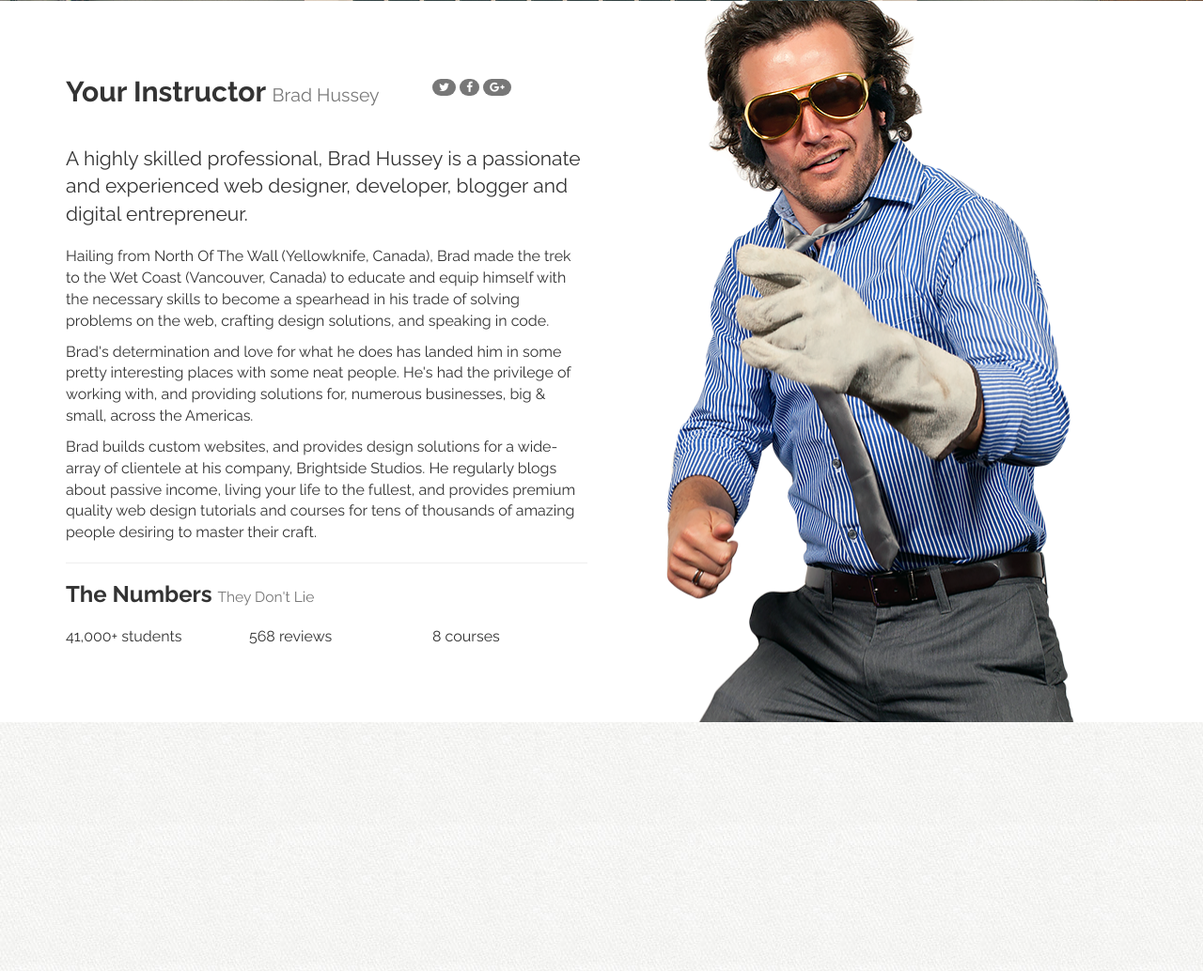
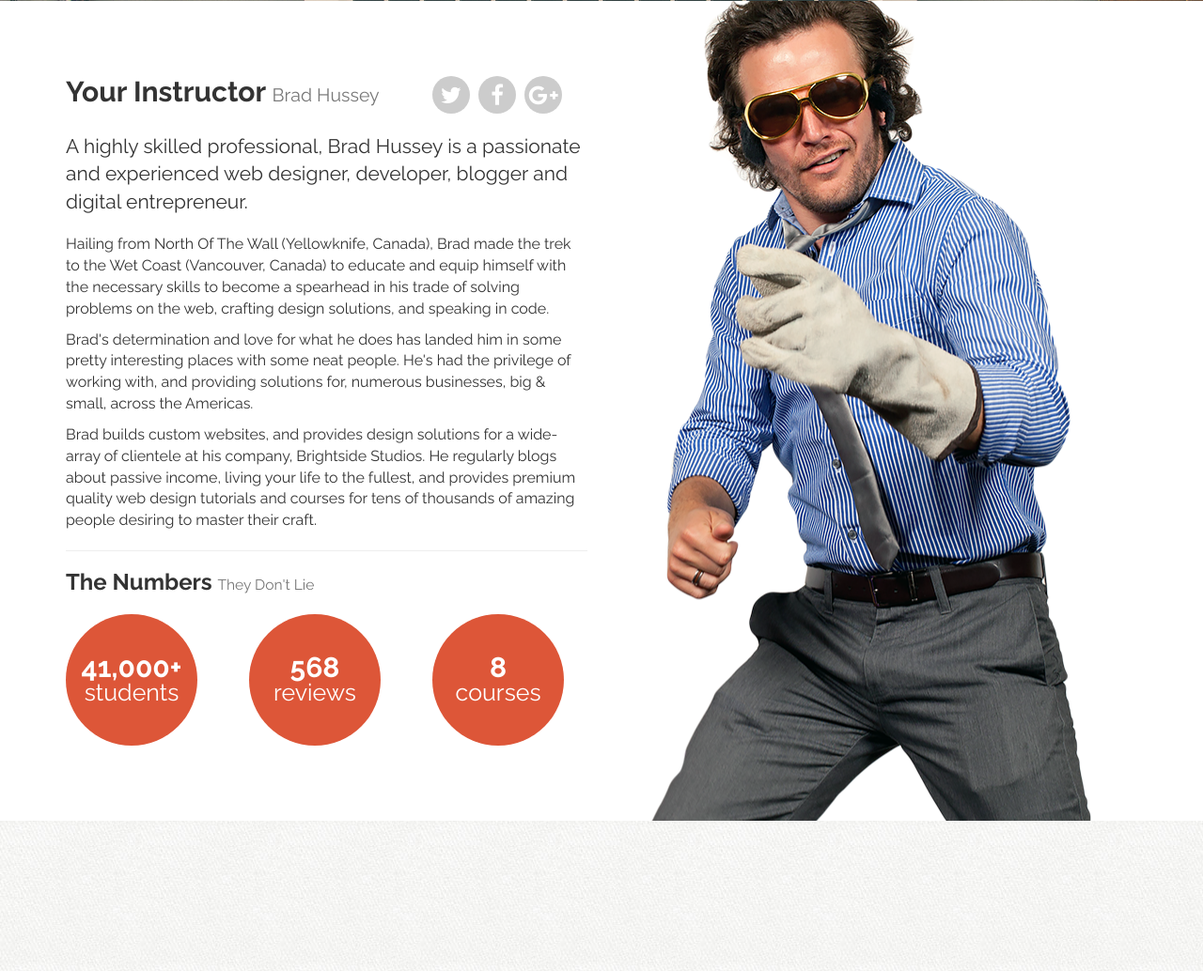
Before and after one commit to phantomhand/bootstrap-to-wordpress, a PHP site: page / in a window 1280 px wide. Shown: the part 4315-5349 px from the top of the page at 94% size. Run offline with PHP 8.4, Linux system fonts and the light colour scheme; some libraries are stand-ins or nearby versions.

Commit message:
Finish adding style for Instructor section

```diff
--- a/assets/css/custom.css
+++ b/assets/css/custom.css
@@ -58,6 +58,37 @@ button, input, .btn, a.btn {
 
 img {
 	max-width: 100%;
+}
+
+.modal-content {
+	background: url('../img/tile.jpg') top left repeat;
+}
+
+.badge.social {
+	background: #ccc;
+	font-size: 24px;
+	height: 40px;
+	width: 40px;
+	text-align: center;
+	line-height: 42px;
+	margin: 0 5px 20px 0;
+	padding: 0;
+	-webkit-border-radius: 50px;
+	-moz-border-radius: 50px;
+	border-radius: 50px;
+	color: white;
+}
+
+.badge.social.twitter:hover{
+	background: #55acee;
+}
+
+.badge.social.facebook:hover{
+	background: #3b5998;
+}
+
+.badge.social.gplus:hover{
+	background: #db4b39;
 }
 
 /* === HERO === */
@@ -177,6 +208,39 @@ section {
 	background: white url('../img/brad-elvis.png') 90% -10px no-repeat;
 }
 
+#instructor h2 {
+	margin: 0 0 20px;
+}
+
+#instructor .num {
+	display: table;
+	font-size: 30px;
+	font-weight: bold;
+	color: white;
+	line-height: 26px;
+	height: 140px;
+	width: 140px;
+	text-align: center;
+	background: #dd5638;
+	-webkit-border-radius: 100%;
+	-moz-border-radius: 100%;
+	border-radius: 100%;
+	-webkit-font-smoothing: antialiased;
+	text-rendering: optimizelegibility;
+}
+
+#instructor .num .num-content {
+	display: table-cell;
+	vertical-align: middle;
+}
+
+#instructor .num span {
+	display: block;
+	font-size: smaller;
+	font-weight: normal;
+}
+
+
 
 /* === CUSTOM ICON SPRITES === */
 
```
